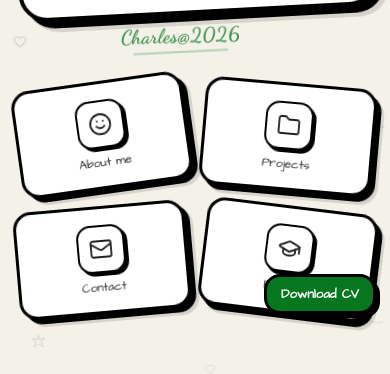
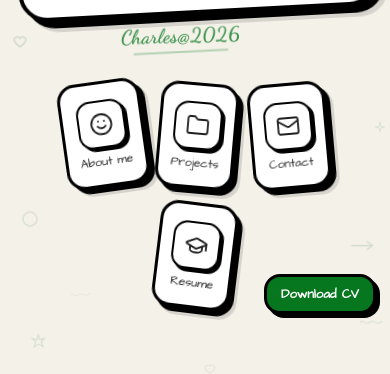
Before and after one commit to Tsarles/portfolio, a React (Vite) app: page / in a window 390 px wide. Shown: the part 456-830 px from the top of the page. Built offline with nearby package versions, Linux system fonts and the light colour scheme; no server answers.

Commit message:
fix new new new fix

```diff
--- a/src/index.css
+++ b/src/index.css
@@ -2655,51 +2655,52 @@
   }
 
   .mob-nav-icons {
-    display: grid !important;
-    grid-template-columns: 1fr 1fr;
-    gap: 12px;
+    display: flex !important;
+    flex-direction: row;
+    justify-content: center;
+    gap: 18px;
     width: 100%;
-    margin-top: 14px;
-  }
-
+    margin-top: 16px;
+    flex-wrap: wrap;
+  }
+
+  /* Nav icon: just the icon box + label, identical to desktop style */
   .mob-nav-btn {
     display: flex;
-    flex-direction: row;
+    flex-direction: column;
     align-items: center;
-    gap: 10px;
+    gap: 6px;
+    background: none;
+    border: none;
+    padding: 4px;
+    cursor: pointer;
+    -webkit-tap-highlight-color: transparent;
+    transform: rotate(var(--rot, 0deg));
+    transition: transform 0.18s ease;
+    justify-content: center;
+  }
+  .mob-nav-btn:active {
+    transform: rotate(var(--rot, 0deg)) scale(0.9);
+  }
+  .mob-nav-icon {
+    width: 68px;
+    height: 68px;
     background: var(--paper);
     border: 3px solid var(--border);
-    border-radius: 14px;
-    padding: 10px 14px;
-    cursor: pointer;
-    font-family: "Architects Daughter", cursive;
-    font-size: 13px;
-    color: var(--ink);
-    box-shadow: 4px 4px 0 var(--border);
-    transform: rotate(var(--rot, 0deg));
-    transition: transform 0.18s ease, box-shadow 0.18s ease;
-    -webkit-tap-highlight-color: transparent;
-    width: 100%;
-  }
-  .mob-nav-btn:active {
-    transform: rotate(var(--rot, 0deg)) scale(0.95);
-    box-shadow: 2px 2px 0 var(--border);
-  }
-  .mob-nav-icon {
+    border-radius: 16px;
     display: flex;
     align-items: center;
     justify-content: center;
-    width: 36px;
-    height: 36px;
-    background: var(--paper-soft);
-    border: 2px solid rgba(0,0,0,0.15);
-    border-radius: 10px;
-    flex-shrink: 0;
+    box-shadow: 5px 5px 0 var(--border), 8px 8px 0 rgba(0,0,0,0.13);
+    color: var(--ink);
   }
   .mob-nav-label {
-    font-size: 12px;
-    line-height: 1.2;
-    text-align: left;
+    font-family: "Architects Daughter", cursive;
+    font-size: 11px;
+    color: var(--ink);
+    line-height: 1;
+    text-align: center;
+    white-space: nowrap;
   }
 }
 
```
